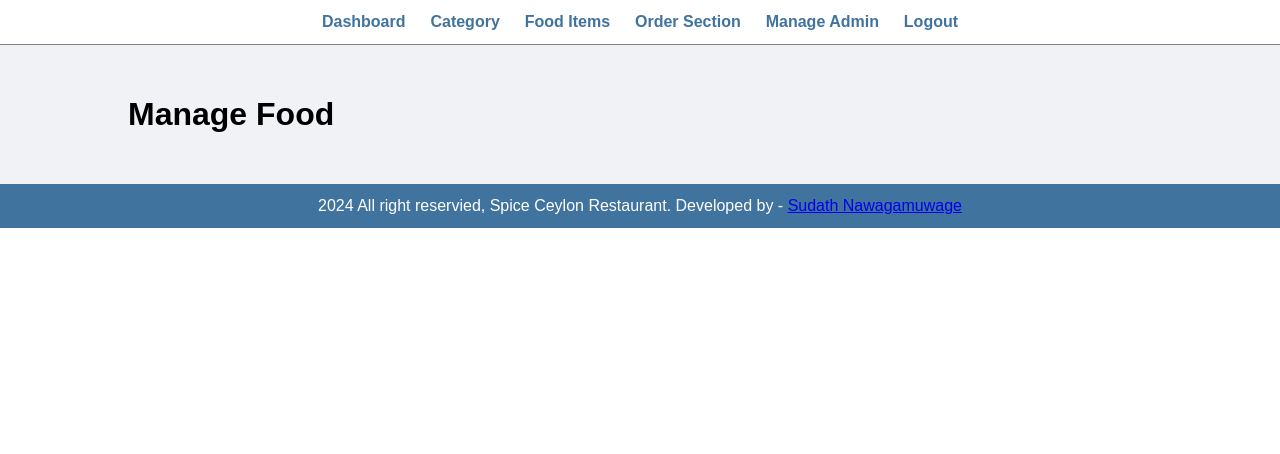
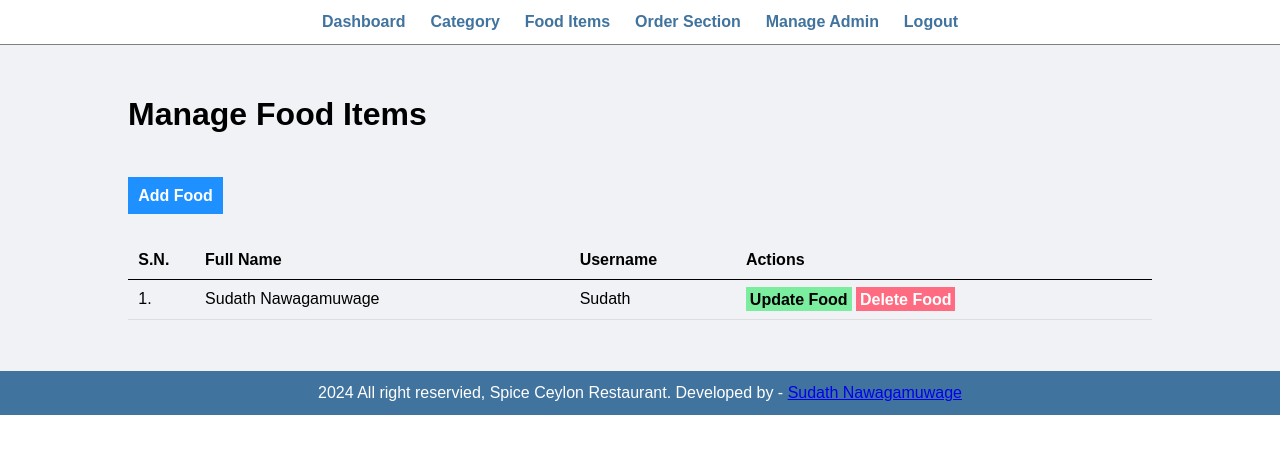
Before and after one commit to CO699-Project/Food-order-website, a PHP site: page /admin/manage-food.php in a window 1280 px wide. Shown: the top 454 px of the page. Run offline with PHP 8.4, Linux system fonts and the light colour scheme.

Commit message:
updated all the manage page

```diff
--- a/admin/manage-admin.php
+++ b/admin/manage-admin.php
@@ -3,13 +3,11 @@
         <!-- main Content Section Starts -->
         <div class="main-content">
             <div class ="wrapper">
-                <h1>Administrator Dashboard</h1>
-
-                <br /><br />
+                <h1>Manage Admin</h1>
+                    <br /><br /><br />
 
                     <!-- Button to Add Admin -->
                     <a href="#" class="btn-primary">Add Admin</a>
-
                         <br /><br /><br />
 
                         <table class="tbl-full">
--- a/admin/manage-food.php
+++ b/admin/manage-food.php
@@ -3,7 +3,32 @@
 <!-- Main content Section Starts -->
 <div class="main-content">
     <div class="wrapper">
-        <h1>Manage Food</h1>
+        <h1>Manage Food Items</h1>
+        <br /><br /><br />
+
+            <!-- Button to Add Food  -->
+                <a href="#" class="btn-primary">Add Food</a>
+
+                <br /><br /><br />
+
+                <table class="tbl-full">
+                    <tr>
+                        <th>S.N.</th>
+                        <th>Full Name</th>
+                        <th>Username</th>
+                        <th>Actions</th>
+                    </tr>
+
+                    <tr>
+                        <td>1.</td>
+                        <td>Sudath Nawagamuwage</td>
+                        <td>Sudath</td>
+                        <td>
+                            <a href="#" class="btn-secondary">Update Food</a>
+                            <a href="#" class="btn-danger">Delete Food</a>
+                        </td>
+                    </tr>
+                </table>
     </div>
 </div>
 <!-- Main content Section Ends -->
```
Also changed, not shown: admin/manage-category.php (+26 -1 lines), admin/manage-order.php (+27 -1 lines). Lines whose indentation alone changed are shown as unchanged.
